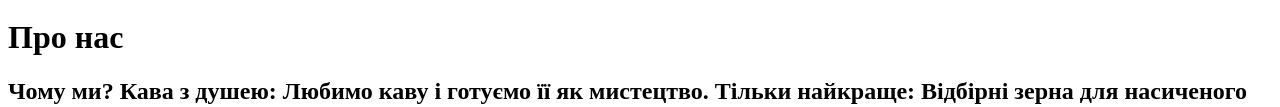
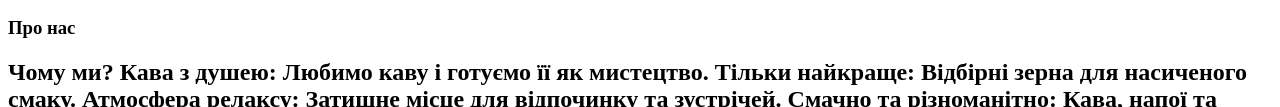
Before and after one commit to IMLOXOTRON/Coffe-Type, a plain HTML site: page index.html in a window 1280 px wide. Shown: the part 354-461 px from the top of the page. Drawn offline with Linux system fonts and the light colour scheme.

Commit message:
Update index.html

```diff
--- a/index.html
+++ b/index.html
@@ -12,7 +12,7 @@
   </header>
 
   <main>
-  <h1>Про нас</h1>
+  <h3>Про нас</h3>
   <h2>Чому ми?
 Кава з душею: Любимо каву і готуємо її як мистецтво.
 Тільки найкраще: Відбірні зерна для насиченого смаку.
```
